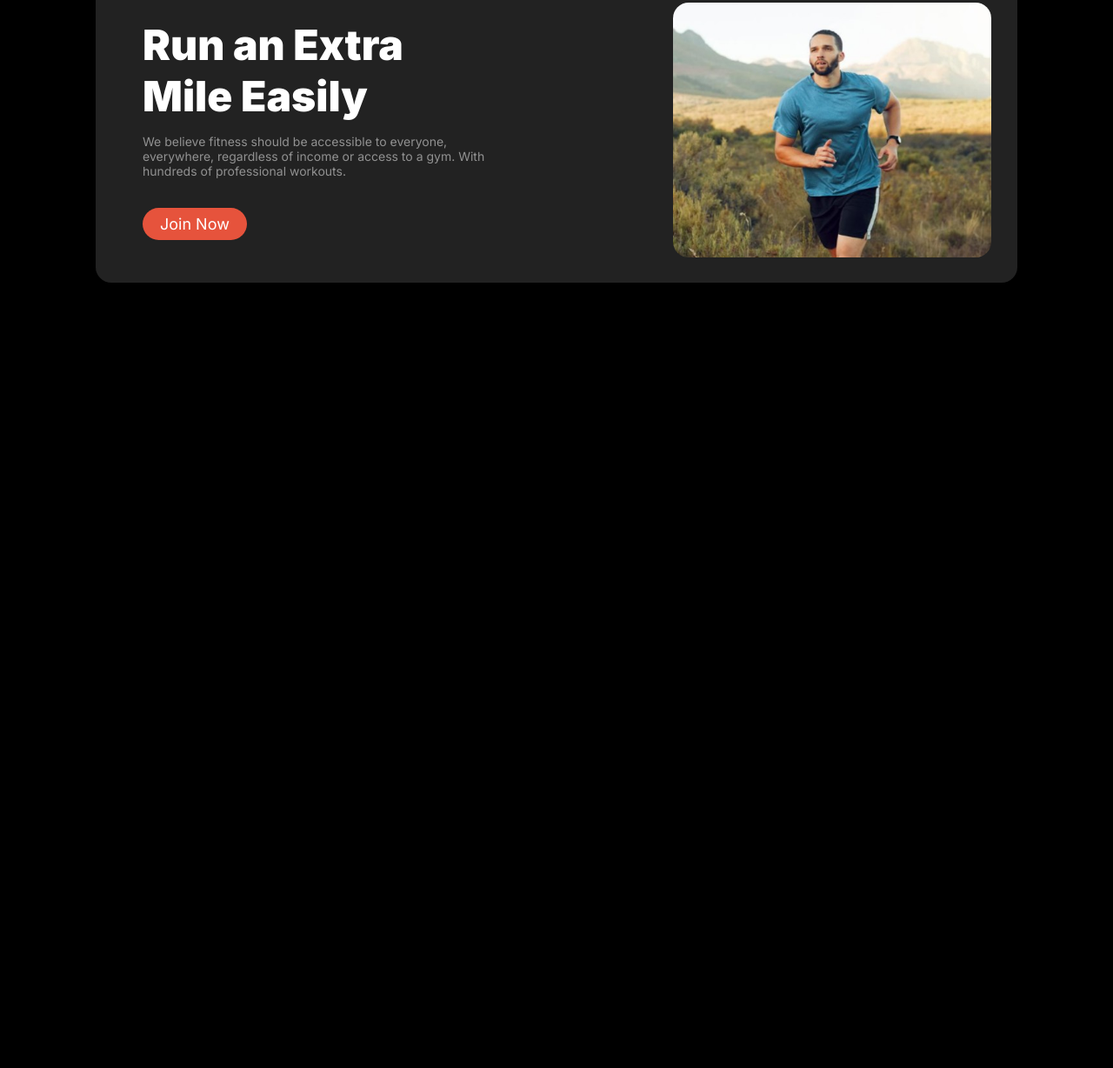
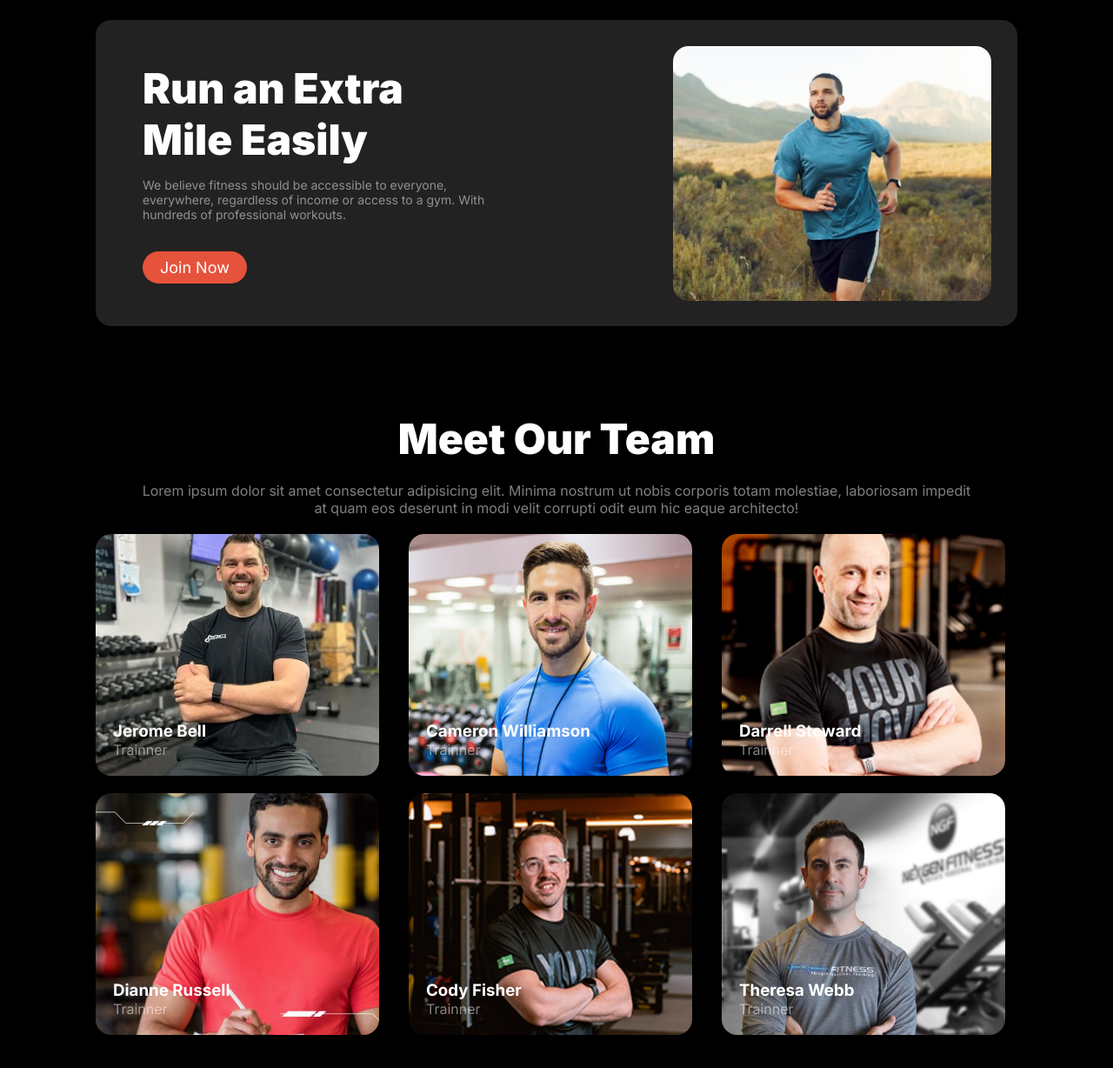
Before and after one commit to hadialhamza/Assignment-2, a plain HTML site: page index.html in a window 1280 px wide. Shown: the part 1326-2554 px from the top of the page at 87% size. Before the commit the page ends 1751 px from the top, so only its background shows below. Drawn offline with Linux system fonts and the light colour scheme; a web font is replaced by a local one.

Commit message:
team section added

```diff
--- a/index.html
+++ b/index.html
@@ -115,6 +115,44 @@
           <img class="extra-mile-image" src="images/run.jpg" alt="" />
         </div>
       </section>
+      <!-- Team section start -->
+      <section class="our-team-section flex">
+        <div>
+          <h3 class="team-section-title heading">Meet Our Team</h3>
+          <p class="team-section-description description-font">
+            Lorem ipsum dolor sit amet consectetur adipisicing elit. Minima
+            nostrum ut nobis corporis totam molestiae, laboriosam impedit at
+            quam eos deserunt in modi velit corrupti odit eum hic eaque
+            architecto!
+          </p>
+        </div>
+        <div class="team-card-container">
+          <div class="team-card1 team-card-width">
+            <h3>Jerome Bell</h3>
+            <p class="description-font">Trainner</p>
+          </div>
+          <div class="team-card2 team-card-width">
+            <h3>Cameron Williamson</h3>
+            <p class="description-font">Trainner</p>
+          </div>
+          <div class="team-card3 team-card-width">
+            <h3>Darrell Steward</h3>
+            <p class="description-font">Trainner</p>
+          </div>
+          <div class="team-card4 team-card-width">
+            <h3>Dianne Russell</h3>
+            <p class="description-font">Trainner</p>
+          </div>
+          <div class="team-card5 team-card-width">
+            <h3>Cody Fisher</h3>
+            <p class="description-font">Trainner</p>
+          </div>
+          <div class="team-card6 team-card-width">
+            <h3>Theresa Webb</h3>
+            <p class="description-font">Trainner</p>
+          </div>
+        </div>
+      </section>
     </main>
   </body>
 </html>
--- a/style.css
+++ b/style.css
@@ -51,6 +51,7 @@ body {
 header {
   max-width: 1440px;
   margin: 0 auto;
+  margin-top: 50px;
   background: linear-gradient(
     360deg,
     rgba(119, 119, 119, 0),
@@ -146,6 +147,7 @@ header {
 .hero-image {
   max-width: 350px;
   margin-right: 20px;
+  position: relative;
 }
 
 .hero-image img {
@@ -266,6 +268,74 @@ header {
   width: 100%;
   border-radius: 18px;
 }
+
+/* team section style */
+
+.our-team-section {
+  max-width: 1060px;
+  margin: 50px auto;
+  text-align: center;
+  flex-direction: column;
+  justify-content: space-between;
+}
+
+.team-section-description {
+  margin: 20px 50px;
+}
+
+.team-card-container {
+  width: 100%;
+
+  display: grid;
+  grid-template-columns: repeat(3, 1fr);
+  gap: 20px;
+  text-align: left;
+}
+
+.team-card1 {
+  background-image: url(images/trainer1.png);
+  background-size: cover;
+  background-position: center;
+  border-radius: 18px;
+  background-color: rgba(0, 0, 0, 0.2);
+}
+
+.team-card2 {
+  background-image: url(images/trainer2.png);
+  background-size: cover;
+  background-position: center;
+  border-radius: 18px;
+}
+.team-card3 {
+  background-image: url(images/trainer3.png);
+  background-size: cover;
+  background-position: center;
+  border-radius: 18px;
+}
+.team-card4 {
+  background-image: url(images/trainer4.png);
+  background-size: cover;
+  background-position: center;
+  border-radius: 18px;
+}
+.team-card5 {
+  background-image: url(images/trainer5.png);
+  background-size: cover;
+  background-position: center;
+  border-radius: 18px;
+}
+.team-card6 {
+  background-image: url(images/trainer6.png);
+  background-size: cover;
+  background-position: center;
+  border-radius: 18px;
+}
+
+.team-card-width {
+  max-width: 326px;
+  color: white;
+  padding: 215px 20px 20px 20px;
+}
 /* media quary small device */
 
 @media screen and (max-width: 576px) {
@@ -289,20 +359,34 @@ header {
     gap: 30px;
   }
   .hero-details {
+    display: flex;
+    flex-direction: column;
+    text-align: center;
     width: 352px;
   }
   .hero-title {
     font-size: 3rem;
   }
+  .hero-description {
+    width: 80%;
+  }
   #title {
     font-size: 5rem;
     font-weight: 100;
   }
+  .hero-button {
+    display: flex;
+    flex-direction: column;
+    gap: 20px;
+    align-items: center;
+  }
   .hero-btn1 {
-    padding: 16px 15px;
+    width: 50%;
+    padding: 16px 5px;
   }
   .hero-btn2 {
-    padding: 16px 15px;
+    width: 50%;
+    padding: 16px 5px;
   }
   .hero-card1 {
     width: 146px;
@@ -316,7 +400,7 @@ header {
     font-size: 12px;
   }
   #card2 {
-    transform: translate(190px, -500px);
+    transform: translate(170px, -500px);
   }
   #card2 h2 {
     font-size: 30px;
@@ -345,4 +429,9 @@ header {
   .extra-mile-content h2 {
     font-size: 2rem;
   }
+  .team-card-container {
+    width: auto;
+    display: grid;
+    grid-template-columns: repeat(1, 1fr);
+  }
 }
```
